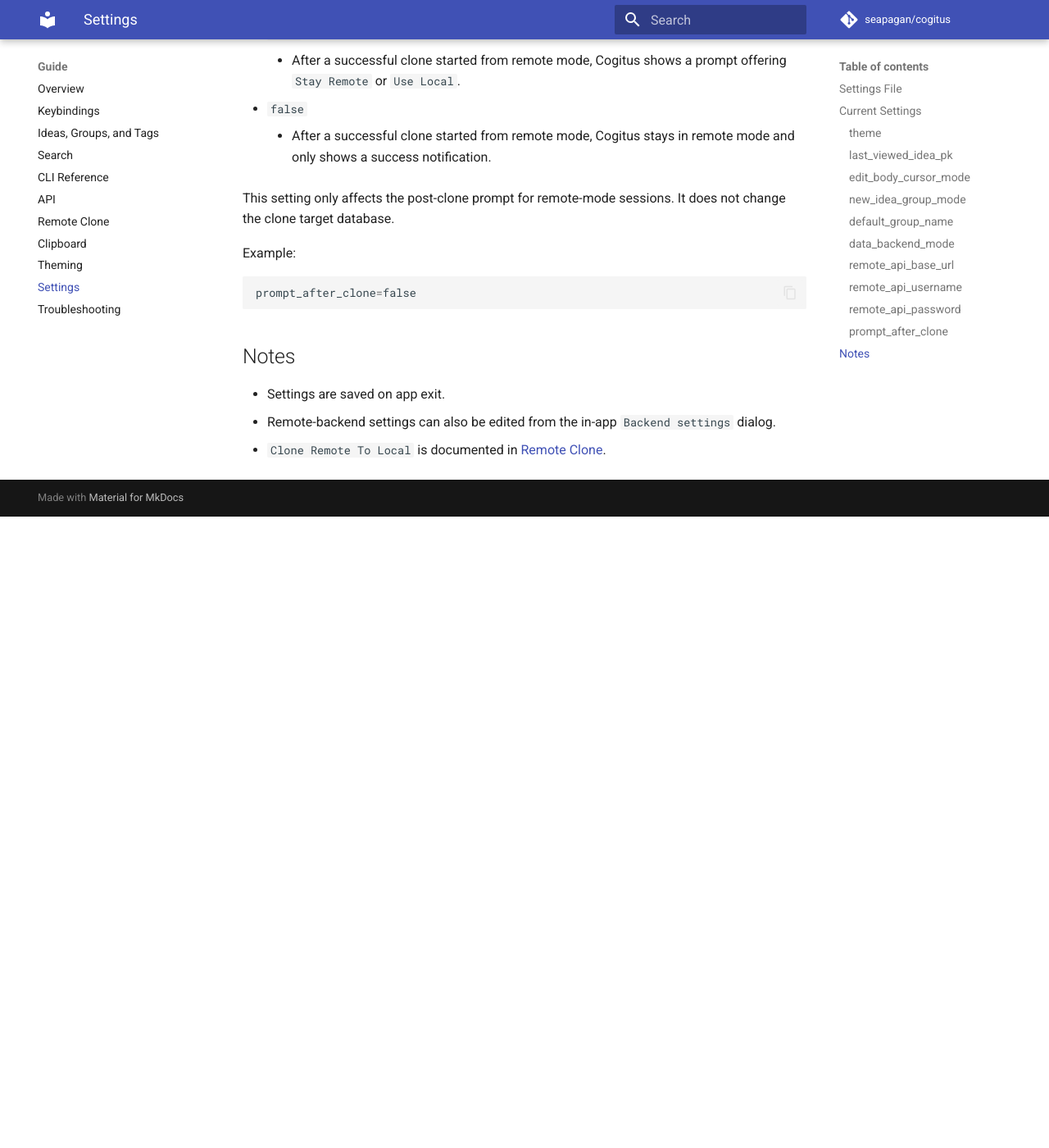
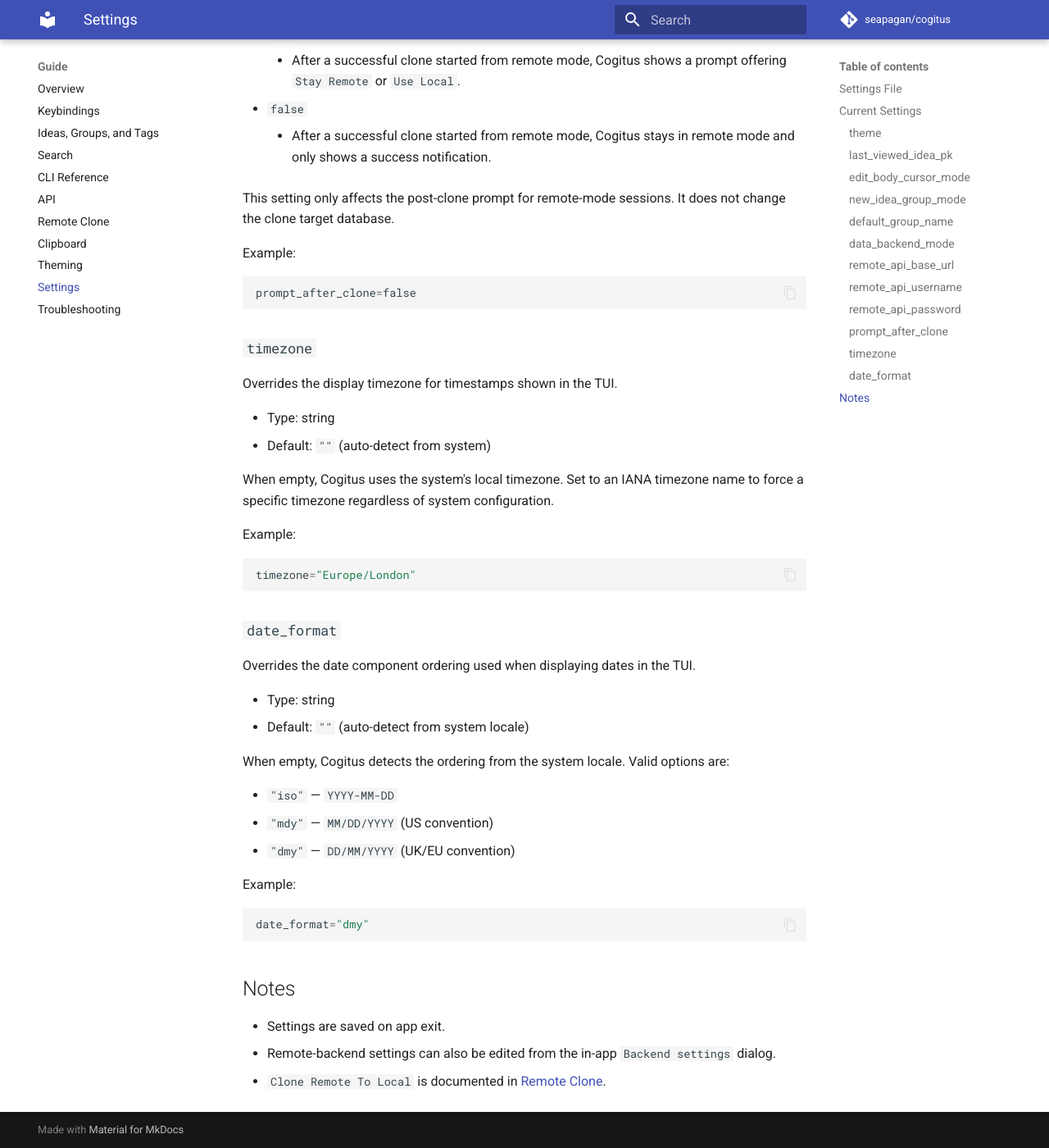
Before and after one commit to seapagan/cogitus, an MkDocs documentation site: the page built from docs/user-guide/settings.md, in a window 1280 px wide and 1400 px high, scrolled down 4767 px. Shown: the whole window at 82% size. Built offline with MkDocs 1.6.1 and Material for MkDocs 9.7.7, drawn with Linux system fonts in a browser that asks for light colours; comment, search, counter and statistics services are not loaded; before the commit the page ends 5397 px from its top, so only the background shows below that.

Commit message:
docs: document timezone and date_format config settings
Signed-off-by: Grant Ramsay <seapagan@gmail.com>

````diff
--- a/docs/user-guide/settings.md
+++ b/docs/user-guide/settings.md
@@ -214,6 +214,42 @@ Example:
 prompt_after_clone=false
 ```
 
+### `timezone`
+
+Overrides the display timezone for timestamps shown in the TUI.
+
+- Type: string
+- Default: `""` (auto-detect from system)
+
+When empty, Cogitus uses the system's local timezone. Set to an IANA timezone
+name to force a specific timezone regardless of system configuration.
+
+Example:
+
+```toml
+timezone="Europe/London"
+```
+
+### `date_format`
+
+Overrides the date component ordering used when displaying dates in the TUI.
+
+- Type: string
+- Default: `""` (auto-detect from system locale)
+
+When empty, Cogitus detects the ordering from the system locale. Valid
+options are:
+
+- `"iso"` — `YYYY-MM-DD`
+- `"mdy"` — `MM/DD/YYYY` (US convention)
+- `"dmy"` — `DD/MM/YYYY` (UK/EU convention)
+
+Example:
+
+```toml
+date_format="dmy"
+```
+
 ## Notes
 
 - Settings are saved on app exit.
````
